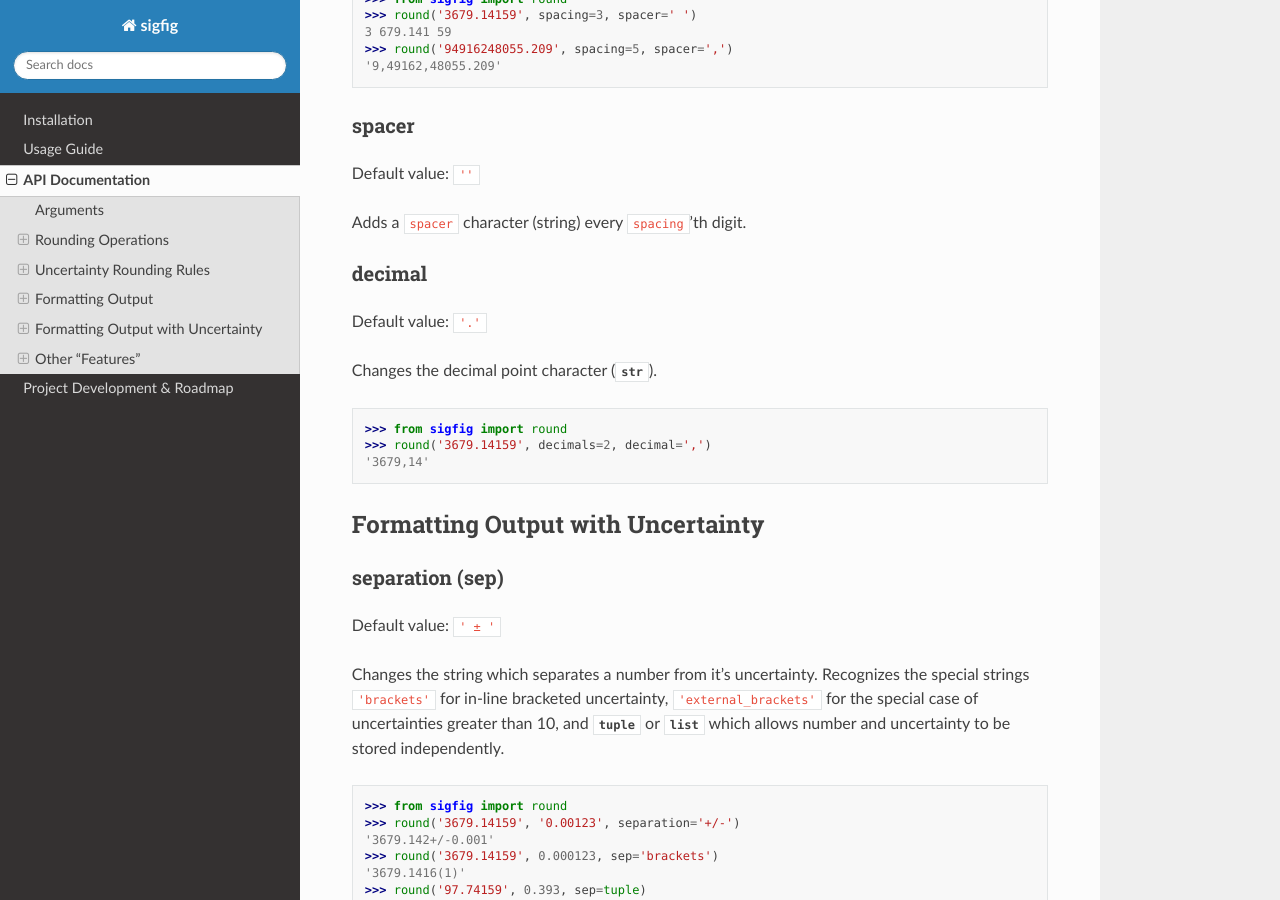
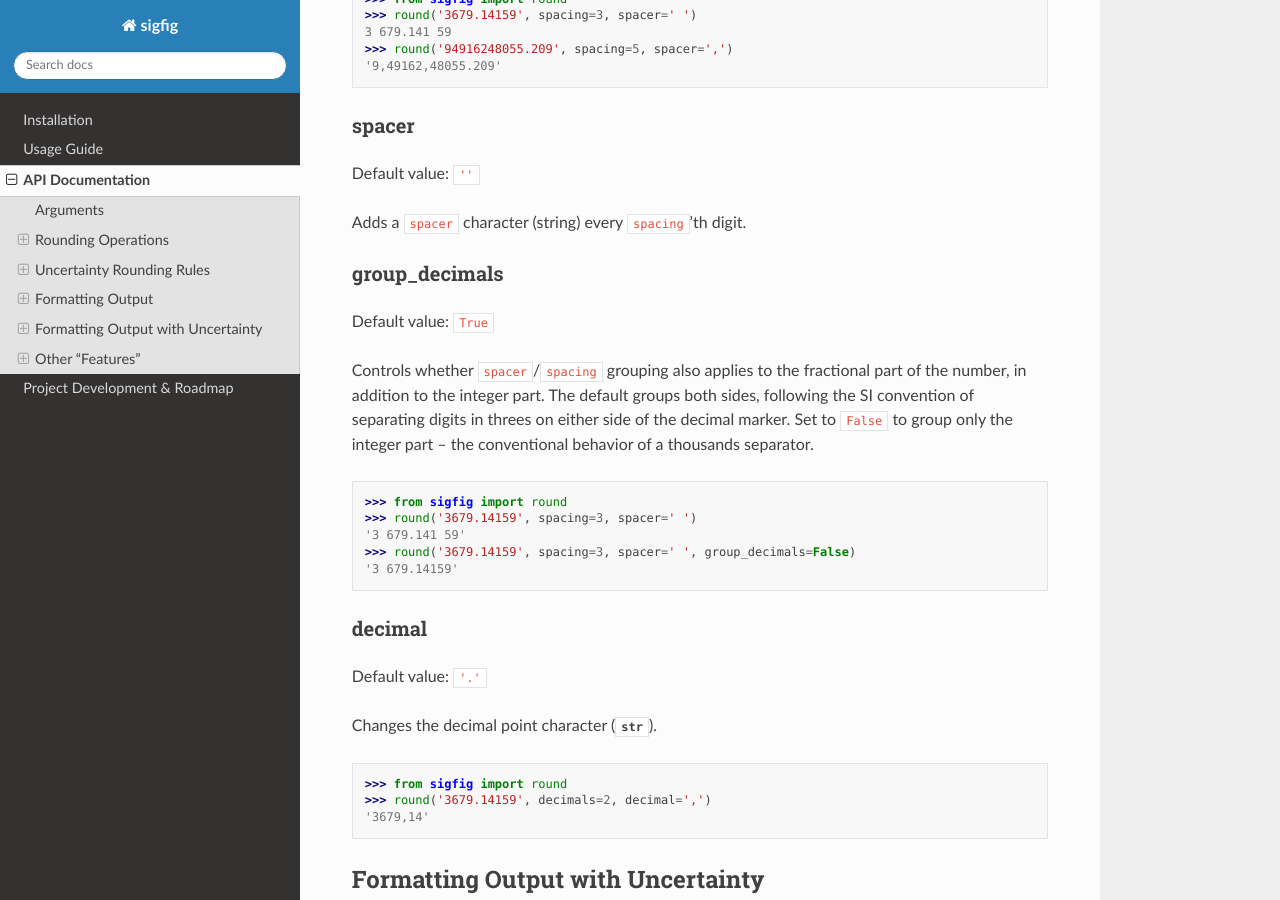
Before and after one commit to drakegroup/sigfig, a Sphinx documentation site: the page built from doc/api.rst, in a window 1280 px wide and 900 px high, scrolled down 3975 px. Built offline with Sphinx 7.4.7 and the Read the Docs theme 3.1.0, drawn with Linux system fonts in a browser that asks for light colours; the version number is read from the project's files by our own code.

Commit message:
Add group_decimals option to opt out of SI-style fraction grouping
spacer/spacing groups digits in threes on both sides of the decimal
marker, per SI convention (spacing=3 turns 0.123456 into 0.123 456).
That's wrong when spacer is used as a locale thousands separator,
where only the integer part should be grouped.

For example, formatting 1234567.891011 for on-screen display should
give "1,234,567.891011" -- thousands grouped, decimals untouched --
but round(..., spacer=',', spacing=3) currently returns
"1,234,567.891,011". There is currently no way to express "group
only the integer part" without post-processing the string output.

Add group_decimals (default True, preserving current behavior) so
callers can opt out with False:

    >>> round(1234567.891011, decimals=6, spacer=',', spacing=3)
    '1,234,567.891,011'
    >>> round(1234567.891011, decimals=6, spacer=',', spacing=3, group_decimals=False)
    '1,234,567.891011'

Covered by new cases in test_equality.csv; documented in doc/api.rst
next to spacer/spacing.

Co-Authored-By: Claude Sonnet 5 <noreply@anthropic.com>

```diff
--- a/doc/api.rst
+++ b/doc/api.rst
@@ -162,6 +162,21 @@ Default value: ``''``
 
 Adds a ``spacer`` character (string) every ``spacing``'th digit.
 
+group_decimals
+--------------
+
+Default value: ``True``
+
+Controls whether ``spacer``/``spacing`` grouping also applies to the fractional part of the number, in addition to the integer part.  The default groups both sides, following the SI convention of separating digits in threes on either side of the decimal marker.  Set to ``False`` to group only the integer part -- the conventional behavior of a thousands separator.
+
+.. code:: python
+
+    >>> from sigfig import round
+    >>> round('3679.14159', spacing=3, spacer=' ')
+    '3 679.141 59'
+    >>> round('3679.14159', spacing=3, spacer=' ', group_decimals=False)
+    '3 679.14159'
+
 decimal
 -------
 
```
Also changed, not shown: 2 other files.
